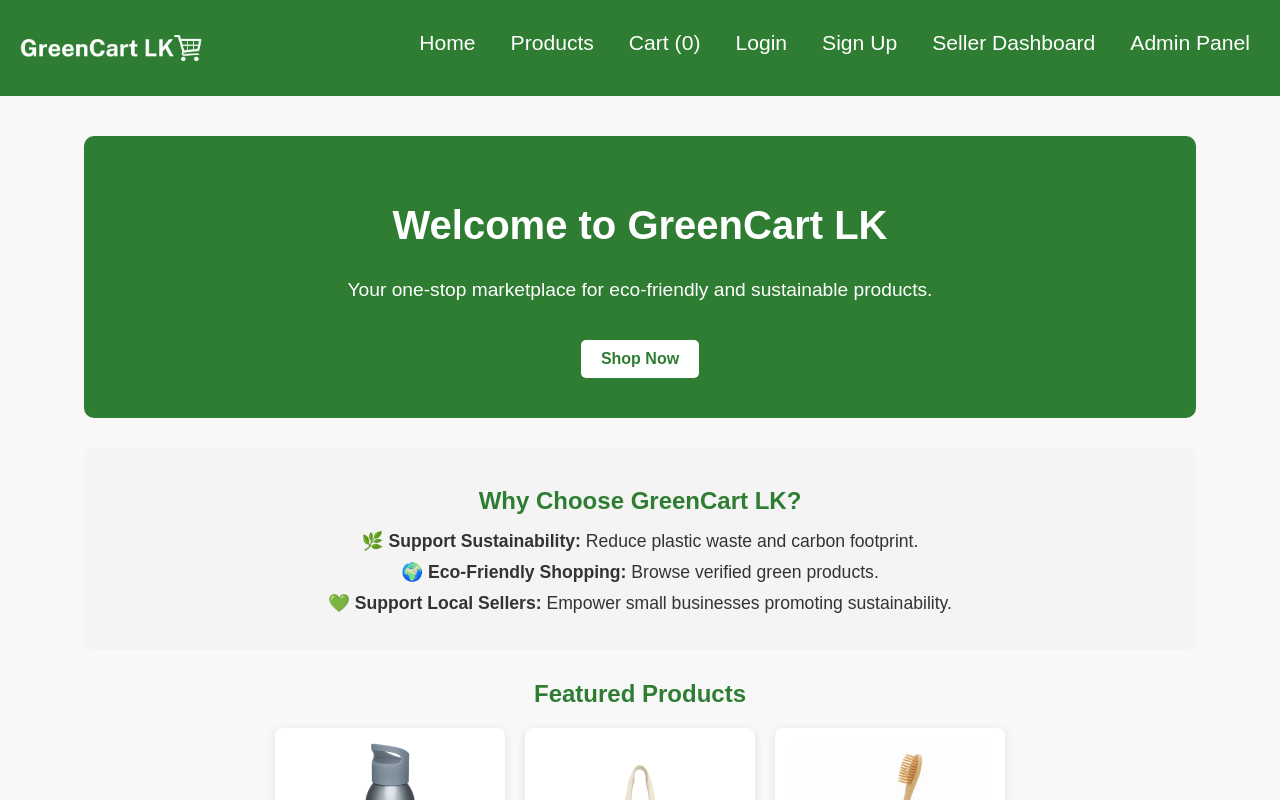
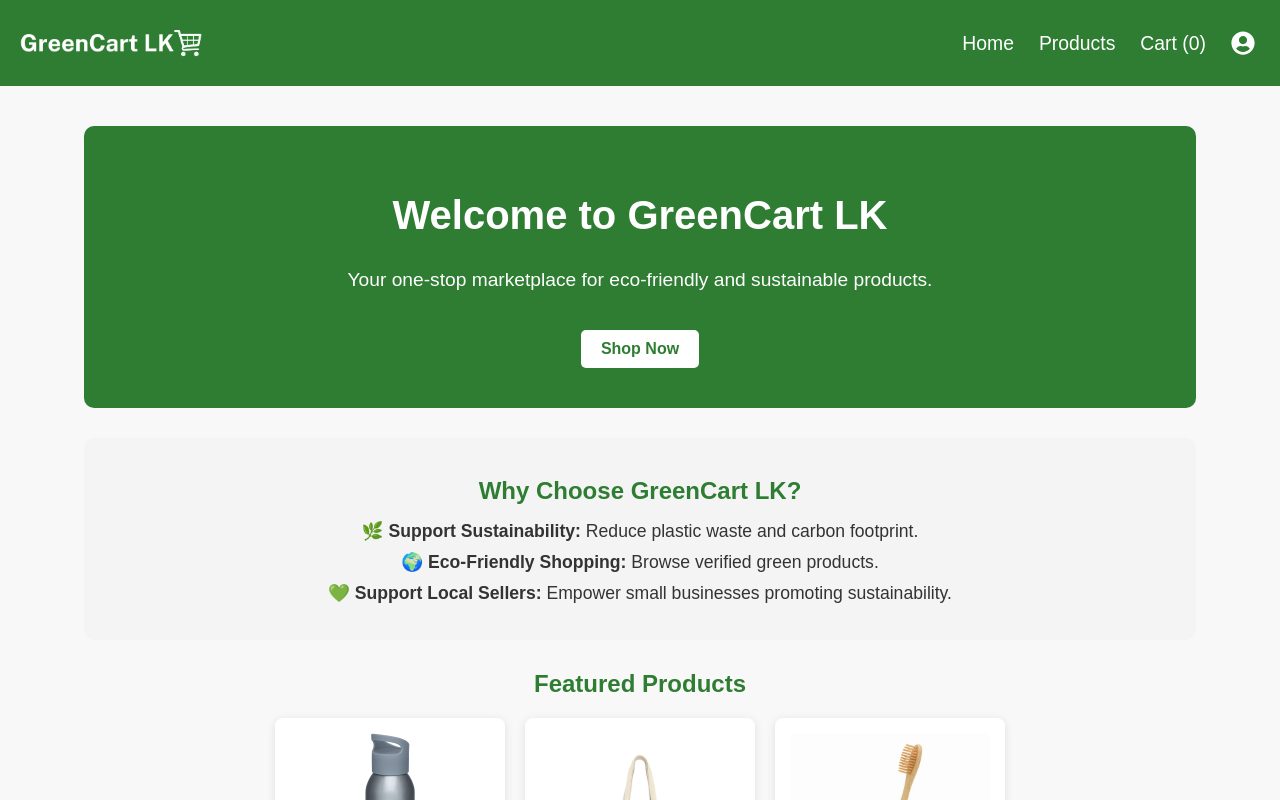
Before and after one commit to GreenCart-lk/frontend, a React (Vite) app: page / in a window 1280 px wide. Shown: the top 800 px of the page. Built offline with nearby package versions, Linux system fonts and the light colour scheme.

Commit message:
Done changes in the navbar

```diff
--- a/src/components/Navbar.jsx
+++ b/src/components/Navbar.jsx
@@ -1,19 +1,42 @@
 import { Link } from "react-router-dom";
 import "../styles/navbar.css";
-import { useState } from "react";
+import { useState, useEffect } from "react";
+import { FaUserCircle } from "react-icons/fa";
 
 const Navbar = ({ cartItems }) => {
   const [isLoggedIn, setIsLoggedIn] = useState(false);
   const [menuOpen, setMenuOpen] = useState(false);
+  const [profileOpen, setProfileOpen] = useState(false);
 
   const handleLogout = () => {
     setIsLoggedIn(false);
+    setProfileOpen(false);
   };
+
+  const toggleProfileMenu = () => {
+    setProfileOpen((prev) => !prev);
+  };
+
+  const closeMenus = () => {
+    setMenuOpen(false);
+    setProfileOpen(false);
+  };
+
+  // Close profile menu if clicked outside
+  useEffect(() => {
+    const handleClickOutside = (e) => {
+      if (!e.target.closest(".profile-menu")) {
+        setProfileOpen(false);
+      }
+    };
+    document.addEventListener("mousedown", handleClickOutside);
+    return () => document.removeEventListener("mousedown", handleClickOutside);
+  }, []);
 
   return (
     <nav className="navbar">
       <div className="nav-container">
-        <Link to="/" className="logo">
+        <Link to="/" className="logo" onClick={closeMenus}>
           <img
             src="/images/logo.png"
             alt="GreenCart LK Logo"
@@ -21,7 +44,7 @@ const Navbar = ({ cartItems }) => {
           />
         </Link>
 
-        {/* Hamburger Menu Icon */}
+        {/* Hamburger Icon */}
         <div className="menu-icon" onClick={() => setMenuOpen(!menuOpen)}>
           ☰
         </div>
@@ -29,25 +52,41 @@ const Navbar = ({ cartItems }) => {
         {/* Navigation Links */}
         <ul className={`nav-links ${menuOpen ? "open" : ""}`}>
           <li>
-            <Link to="/" onClick={() => setMenuOpen(false)}>
+            <Link to="/" onClick={closeMenus}>
               Home
             </Link>
           </li>
           <li>
-            <Link to="/products" onClick={() => setMenuOpen(false)}>
+            <Link to="/products" onClick={closeMenus}>
               Products
             </Link>
           </li>
           <li>
-            <Link to="/cart" onClick={() => setMenuOpen(false)}>
+            <Link to="/cart" onClick={closeMenus}>
               Cart ({cartItems?.length || 0})
             </Link>
           </li>
 
+          {/* Profile Dropdown */}
+          <li className="profile-menu">
+            <div className="profile-icon" onClick={toggleProfileMenu}>
+              <FaUserCircle size={24} />
+            </div>
+            <ul className={`dropdown-menu ${profileOpen ? "show" : ""}`}>
               {isLoggedIn ? (
                 <>
                   <li>
                     <span className="user-name">Welcome, User!</span>
+                  </li>
+                  <li>
+                    <Link to="/seller" onClick={closeMenus}>
+                      Seller Dashboard
+                    </Link>
+                  </li>
+                  <li>
+                    <Link to="/admin" onClick={closeMenus}>
+                      Admin Panel
+                    </Link>
                   </li>
                   <li>
                     <button onClick={handleLogout} className="logout-btn">
@@ -58,27 +97,28 @@ const Navbar = ({ cartItems }) => {
               ) : (
                 <>
                   <li>
-                <Link to="/login" onClick={() => setMenuOpen(false)}>
+                    <Link to="/login" onClick={closeMenus}>
                       Login
                     </Link>
                   </li>
                   <li>
-                <Link to="/signup" onClick={() => setMenuOpen(false)}>
+                    <Link to="/signup" onClick={closeMenus}>
                       Sign Up
+                    </Link>
+                  </li>
+                  <li>
+                    <Link to="/seller" onClick={closeMenus}>
+                      Seller Dashboard
+                    </Link>
+                  </li>
+                  <li>
+                    <Link to="/admin" onClick={closeMenus}>
+                      Admin Panel
                     </Link>
                   </li>
                 </>
               )}
-
-          <li>
-            <Link to="/seller" onClick={() => setMenuOpen(false)}>
-              Seller Dashboard
-            </Link>
-          </li>
-          <li>
-            <Link to="/admin" onClick={() => setMenuOpen(false)}>
-              Admin Panel
-            </Link>
+            </ul>
           </li>
         </ul>
       </div>
--- a/src/styles/navbar.css
+++ b/src/styles/navbar.css
@@ -6,6 +6,9 @@
   display: flex;
   justify-content: center;
   align-items: center;
+  position: sticky;
+  top: 0;
+  z-index: 1000;
 }
 
 /* Inner Container */
@@ -28,23 +31,25 @@
 .nav-links {
   list-style: none;
   display: flex;
+  align-items: flex-end;
   gap: 5px;
 }
 
 .nav-links li {
-  display: inline;
+  position: relative;
+  margin: auto;
 }
 
+/* Links and Buttons */
 .nav-links a,
 .logout-btn {
   text-decoration: none;
   color: white;
-  font-size: 1.2em;
+  font-size: 1.1em;
   background: none;
   border: none;
   cursor: pointer;
-  color: white;
-  margin: 0 15px;
+  margin: 0 10px;
   font-weight: lighter;
 }
 
@@ -53,12 +58,61 @@
   text-decoration: underline;
 }
 
-/* Hamburger Menu */
+/* Hamburger Menu Icon */
 .menu-icon {
   display: none;
   font-size: 2em;
   cursor: pointer;
   color: white;
+}
+
+/* Profile Icon */
+.profile-icon {
+  cursor: pointer;
+  color: white;
+  font-size: 1.5em;
+  margin: 0 10px;
+  height: 24px;
+}
+
+/* Profile Dropdown */
+.dropdown-menu {
+  display: none;
+  flex-direction: column;
+  position: absolute;
+  top: 40px;
+  right: 0;
+  background-color: #388e3c;
+  border-radius: 5px;
+  min-width: 200px;
+  padding: 10px 0;
+  z-index: 999;
+  box-shadow: 0 2px 6px rgba(0, 0, 0, 0.2);
+}
+
+.dropdown-menu li {
+  padding: 8px 15px;
+}
+
+.dropdown-menu li a,
+.dropdown-menu li button {
+  color: white;
+  text-decoration: none;
+  font-size: 1em;
+  background: none;
+  border: none;
+  cursor: pointer;
+  width: 100%;
+  text-align: left;
+}
+
+.dropdown-menu li a:hover,
+.dropdown-menu li button:hover {
+  background-color: #2e7d32;
+}
+
+.dropdown-menu.show {
+  display: flex;
 }
 
 /* Mobile Styles */
@@ -74,14 +128,16 @@
   .nav-links {
     display: none;
     flex-direction: column;
+    align-items: flex-start;
     background: #2e7d32;
     position: absolute;
     top: 60px;
     right: 10px;
-    width: 200px;
+    width: 220px;
     border-radius: 5px;
-    padding: 10px;
-    text-align: center;
+    padding: 15px;
+    text-align: left;
+    z-index: 998;
   }
 
   .nav-links.open {
@@ -90,5 +146,30 @@
 
   .nav-links li {
     margin: 10px 0;
+    width: 100%;
+  }
+
+  .dropdown-menu {
+    position: relative;
+    top: 0;
+    right: 0;
+    box-shadow: none;
+    background-color: transparent;
+    padding-left: 10px;
+  }
+
+  .dropdown-menu li {
+    padding: 5px 0;
+  }
+
+  .dropdown-menu li a,
+  .dropdown-menu li button {
+    color: white;
+    background-color: transparent;
+  }
+
+  .dropdown-menu li a:hover,
+  .dropdown-menu li button:hover {
+    background-color: rgba(255, 255, 255, 0.1);
   }
 }
```
Lines whose indentation alone changed are shown as unchanged.
